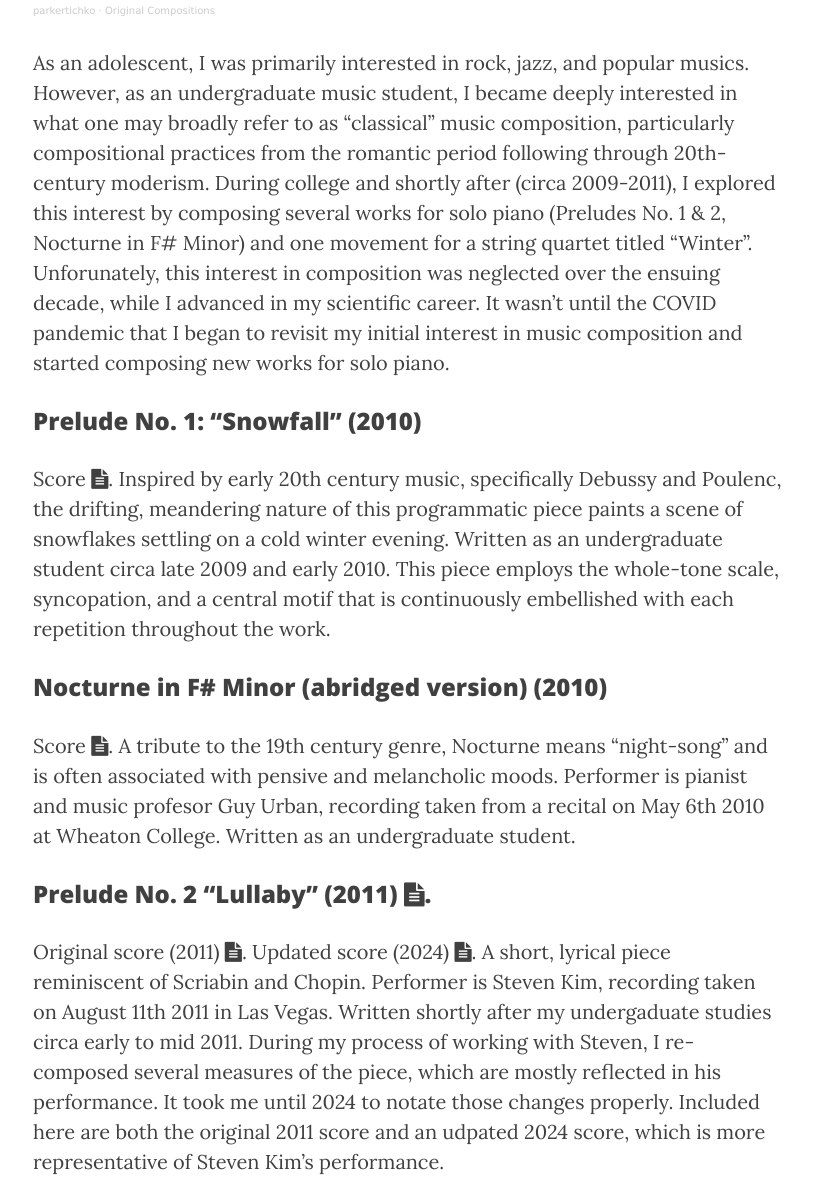
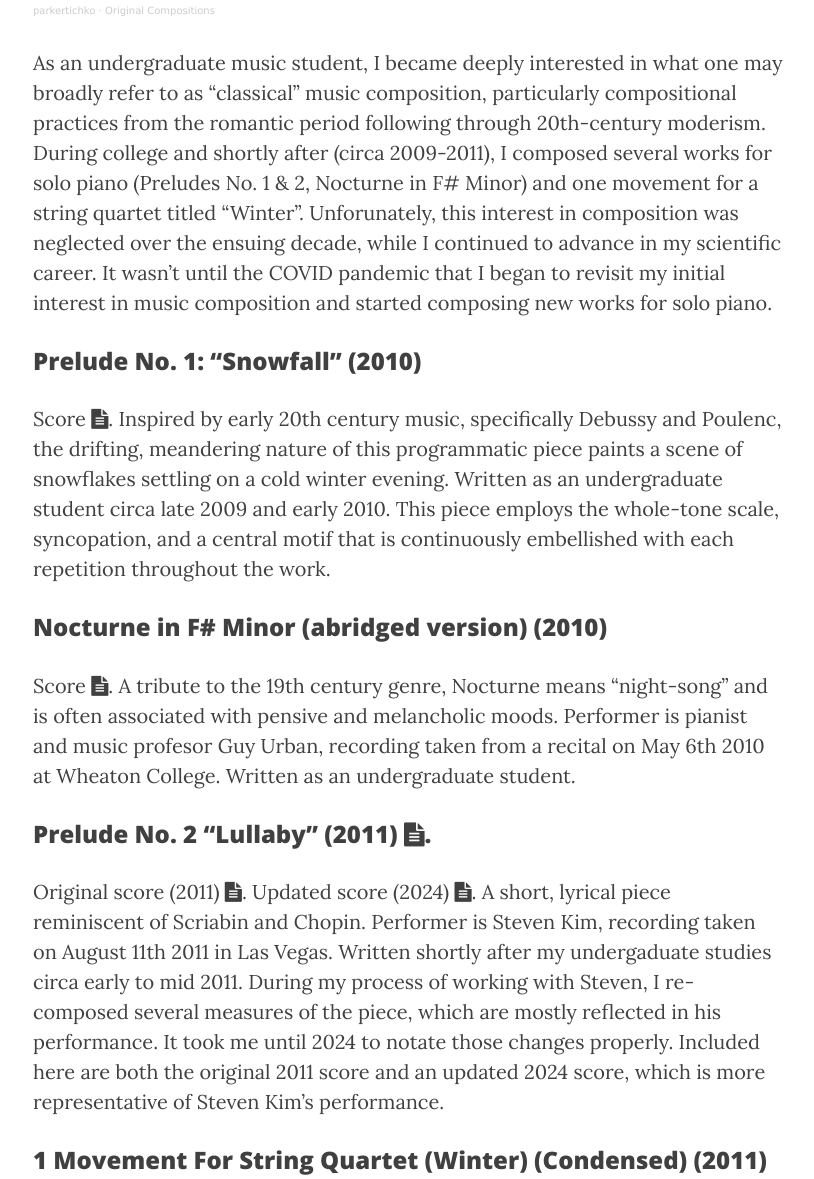
Before and after one commit to ptichko/ptichko.github.io, a Jekyll site: the page built from 3_music.md, in a window 1280 px wide and 1400 px high, scrolled down 1178 px, cut to the strip 210-1389 px from the top of the window. Shown: the whole strip, without its empty margins (232-1046 px from the left). Built offline with Jekyll 4.4.1, drawn with Linux system fonts in a browser that asks for light colours; nearby versions of some CDN libraries.

Commit message:
spelling changes

```diff
--- a/3_music.md
+++ b/3_music.md
@@ -17,7 +17,7 @@ ___
 
 <iframe width="100%" height="300" scrolling="no" frameborder="no" allow="autoplay" src="https://w.soundcloud.com/player/?url=https%3A//api.soundcloud.com/playlists/184090&color=%23ff5500&auto_play=false&hide_related=false&show_comments=true&show_user=true&show_reposts=false&show_teaser=true&visual=true"></iframe><div style="font-size: 10px; color: #cccccc;line-break: anywhere;word-break: normal;overflow: hidden;white-space: nowrap;text-overflow: ellipsis; font-family: Interstate,Lucida Grande,Lucida Sans Unicode,Lucida Sans,Garuda,Verdana,Tahoma,sans-serif;font-weight: 100;"><a href="https://soundcloud.com/parkertichko" title="parkertichko" target="_blank" style="color: #cccccc; text-decoration: none;">parkertichko</a> · <a href="https://soundcloud.com/parkertichko/sets/original-compositions" title="Original Compositions" target="_blank" style="color: #cccccc; text-decoration: none;">Original Compositions</a></div>
 
-As an adolescent, I was primarily interested in rock, jazz, and popular musics. However, as an undergraduate music student, I became deeply interested in what one may broadly refer to as "classical" music composition, particularly compositional practices from the romantic period following through 20th-century moderism. During college and shortly after (circa 2009-2011), I explored this interest by composing several works for solo piano (Preludes No. 1 & 2, Nocturne in F# Minor) and one movement for a string quartet titled "Winter". Unforunately, this interest in composition was neglected over the ensuing decade, while I advanced in my scientific career. It wasn't until the COVID pandemic that I began to revisit my initial interest in music composition and started composing new works for solo piano.
+As an undergraduate music student, I became deeply interested in what one may broadly refer to as "classical" music composition, particularly compositional practices from the romantic period following through 20th-century moderism. During college and shortly after (circa 2009-2011), I composed several works for solo piano (Preludes No. 1 & 2, Nocturne in F# Minor) and one movement for a string quartet titled "Winter". Unforunately, this interest in composition was neglected over the ensuing decade, while I continued to advance in my scientific career. It wasn't until the COVID pandemic that I began to revisit my initial interest in music composition and started composing new works for solo piano.
 
 ### Prelude No. 1: “Snowfall” (2010)
 Score  <a href="/CV/parkertichkopreludeno1.pdf" target="_blank"><i class="fa fa-file-text fa-md"></i></a>.
@@ -30,7 +30,7 @@ A tribute to the 19th century genre, Nocturne means “night-song” and is ofte
 ### Prelude No. 2 “Lullaby” (2011)  <a href="/CV/parkertichkopreludeno2.pdf" target="_blank"><i class="fa fa-file-text fa-md"></i></a>.
 Original score (2011) <a href="/CV/parkertichkopreludeno2.pdf" target="_blank"><i class="fa fa-file-text fa-md"></i></a>.
 Updated score (2024) <a href="/CV/PreludeNo.2_2024.pdf" target="_blank"><i class="fa fa-file-text fa-md"></i></a>.
-A short, lyrical piece reminiscent of Scriabin and Chopin. Performer is Steven Kim, recording taken on August 11th 2011 in Las Vegas. Written shortly after my undergaduate studies circa early to mid 2011. During my process of working with Steven, I re-composed several measures of the piece, which are mostly reflected in his performance. It took me until 2024 to notate those changes properly. Included here are both the original 2011 score and an udpated 2024 score, which is more representative of Steven Kim's performance.
+A short, lyrical piece reminiscent of Scriabin and Chopin. Performer is Steven Kim, recording taken on August 11th 2011 in Las Vegas. Written shortly after my undergaduate studies circa early to mid 2011. During my process of working with Steven, I re-composed several measures of the piece, which are mostly reflected in his performance. It took me until 2024 to notate those changes properly. Included here are both the original 2011 score and an updated 2024 score, which is more representative of Steven Kim's performance.
 
 ### 1 Movement For String Quartet (Winter) (Condensed) (2011)
 
```
